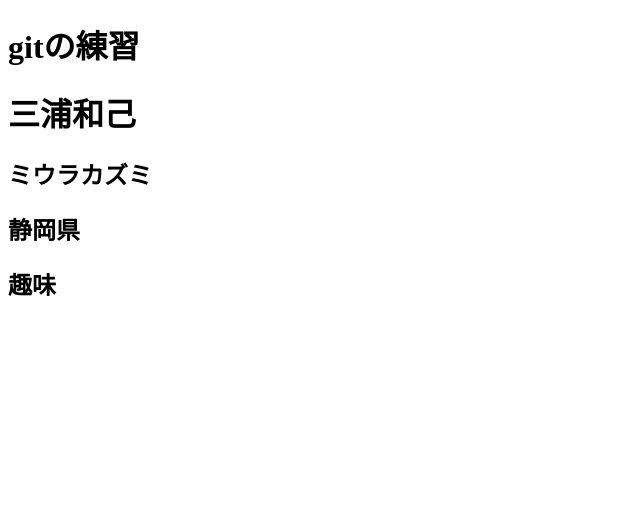
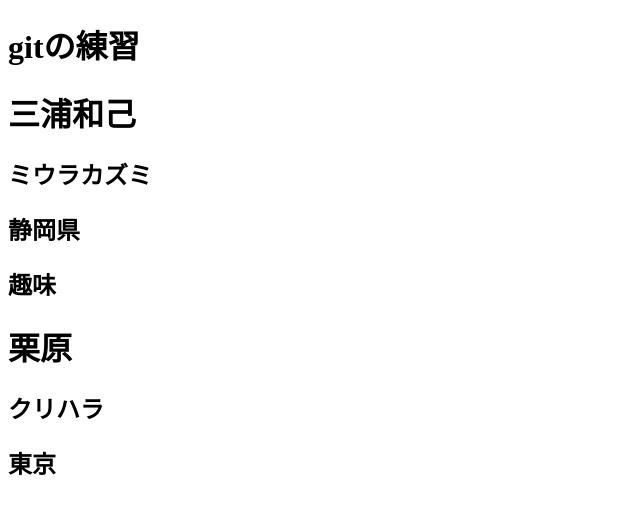
Before and after one commit to kurimaruru/git-practice, a plain HTML site: page index.html in a window 1280 px wide. Shown: the whole page, without its empty margins (0-640 px from the left). Drawn offline with Linux system fonts and the light colour scheme.

Commit message:
feat: クリハラの自己紹介追加

```diff
--- a/index.html
+++ b/index.html
@@ -14,6 +14,9 @@
       <h2>ミウラカズミ</h2>
       <h2>静岡県</h2>
       <h2>趣味</h2>
+      <h1>栗原</h1>
+      <h2>クリハラ</h2>
+      <h2>東京</h2>
     </main>
   </body>
 </html>
```
